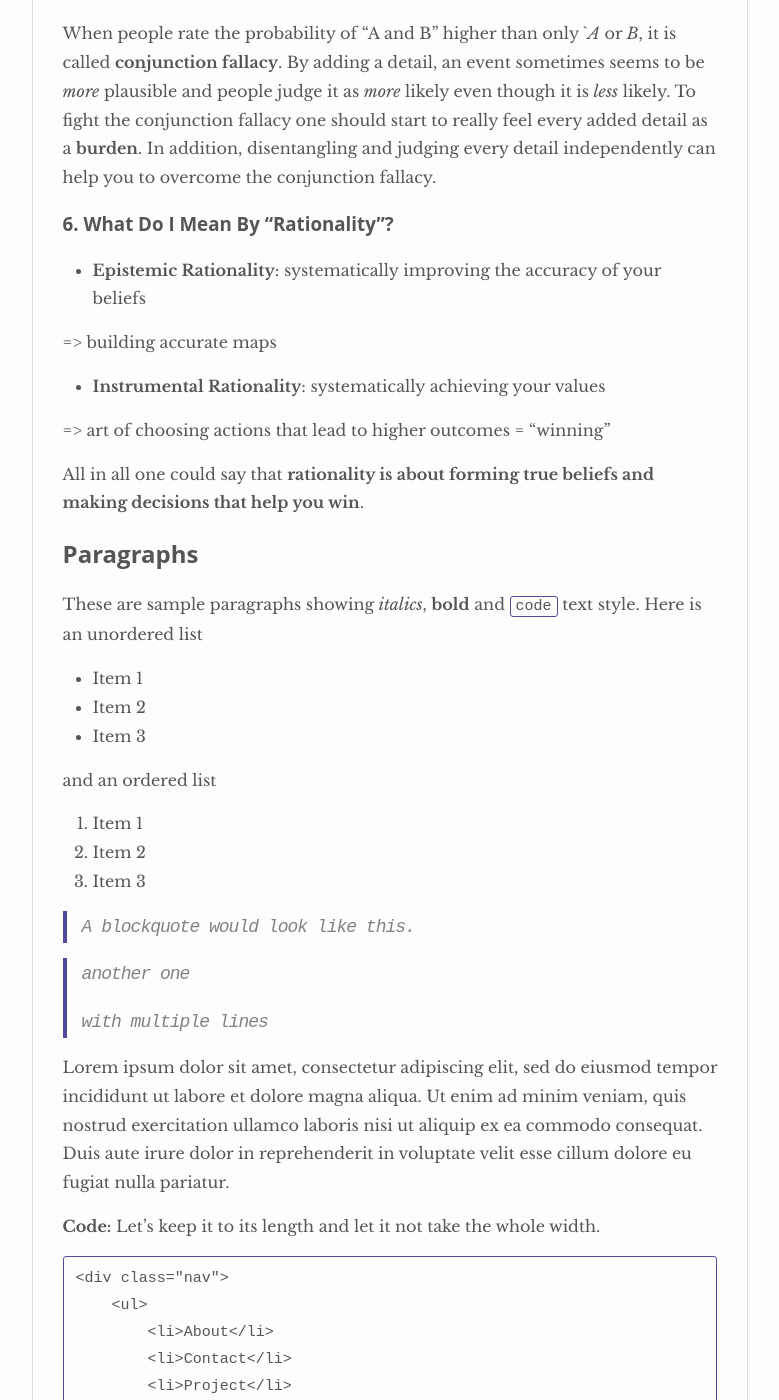
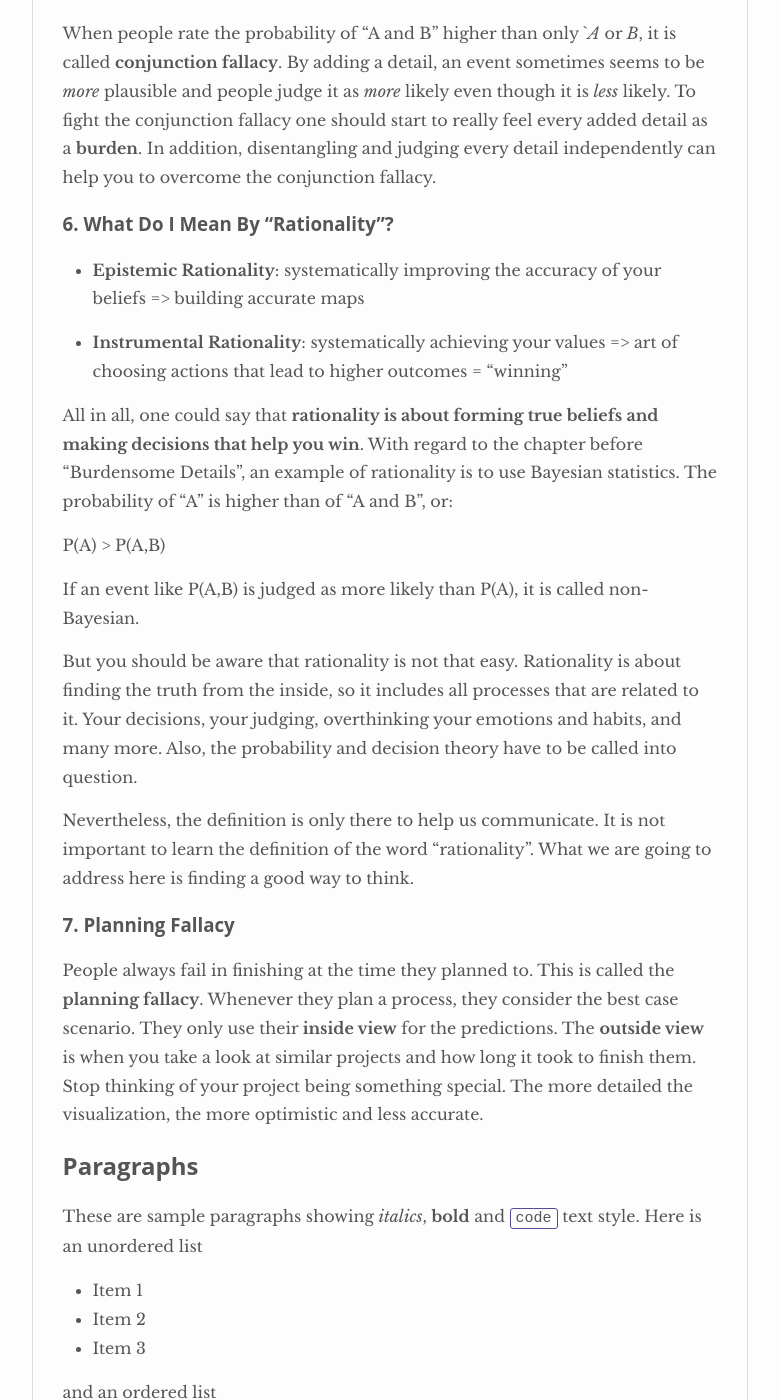
Before and after one commit to TasjaArriens/TasjaArriens.github.io, a Jekyll site: the page built from _posts/2020-03-28-map-and-territory.md, in a window 1280 px wide and 1400 px high, scrolled down 2661 px. Shown: the whole window, without its empty margins (250-1029 px from the left). Built offline with Jekyll 4.4.1, drawn with Linux system fonts in a browser that asks for light colours; nearby versions of some CDN libraries.

Commit message:
Map and territory new content 2

```diff
--- a/_posts/2020-03-28-map-and-territory.md
+++ b/_posts/2020-03-28-map-and-territory.md
@@ -70,15 +70,36 @@ In addition, disentangling and judging every detail independently can help you t
 
 ### 6. What Do I Mean By "Rationality"?
 
-* **Epistemic Rationality**: systematically improving the accuracy of your beliefs
+* **Epistemic Rationality**: systematically improving the accuracy of your beliefs => building accurate maps
 
-=> building accurate maps
+* **Instrumental Rationality**: systematically achieving your values => art of choosing actions that lead to higher outcomes = "winning"
 
-* **Instrumental Rationality**: systematically achieving your values
+All in all, one could say that **rationality is about forming true beliefs and making decisions that help you win**.
+With regard to the chapter before "Burdensome Details", an example of rationality is to use Bayesian statistics.
+The probability of "A" is higher than of "A and B", or:
 
-=> art of choosing actions that lead to higher outcomes = "winning"
+P(A) > P(A,B)
 
-All in all one could say that **rationality is about forming true beliefs and making decisions that help you win**.
+If an event like P(A,B) is judged as more likely than P(A), it is called non-Bayesian.
+
+But you should be aware that rationality is not that easy.
+Rationality is about finding the truth from the inside, so it includes all processes that are related to it.
+Your decisions, your judging, overthinking your emotions and habits, and many more.
+Also, the probability and decision theory have to be called into question.
+
+Nevertheless, the definition is only there to help us communicate.
+It is not important to learn the definition of the word "rationality".
+What we are going to address here is finding a good way to think.
+
+### 7. Planning Fallacy
+
+People always fail in finishing at the time they planned to.
+This is called the **planning fallacy**.
+Whenever they plan a process, they consider the best case scenario.
+They only use their **inside view** for the predictions.
+The **outside view** is when you take a look at similar projects and how long it took to finish them.
+Stop thinking of your project being something special.
+The more detailed the visualization, the more optimistic and less accurate.
 
 
 
```
